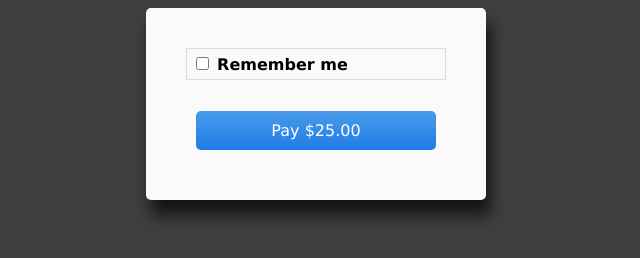
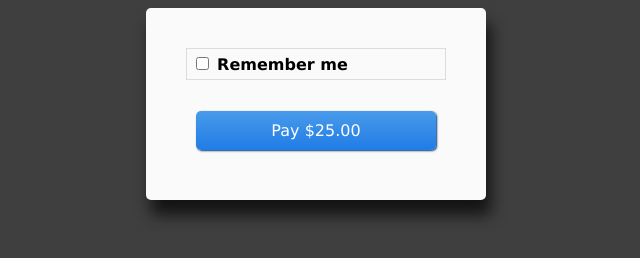
Before and after one commit to duyanh3110/animation-remember-me, a plain HTML site: page index.html in a window 1280 px wide. Shown: the whole page, without its empty margins (324-964 px from the left). Drawn offline with Linux system fonts and the light colour scheme.

Commit message:
added button shadow

```diff
--- a/index.html
+++ b/index.html
@@ -59,6 +59,7 @@
                 padding: 10px;
                 border-radius: 5px;
                 text-align: center;
+                box-shadow: 1px 1px 2px rgb(6, 61, 119);
             }
 
             .phone
```
